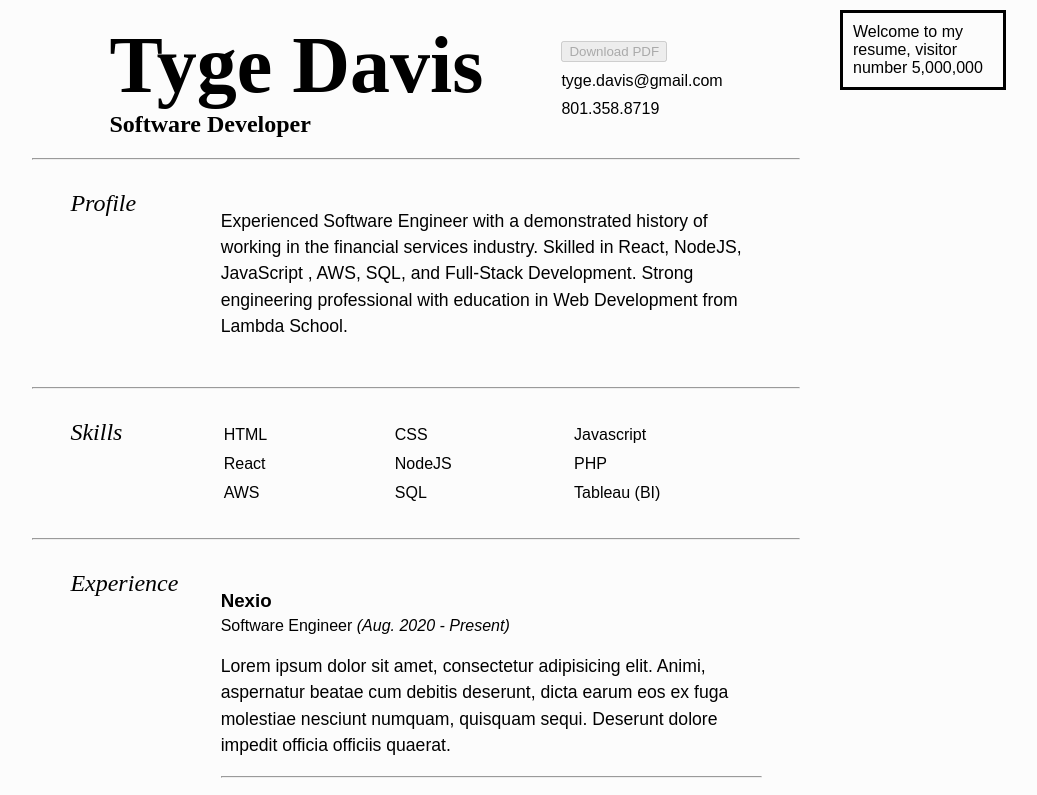
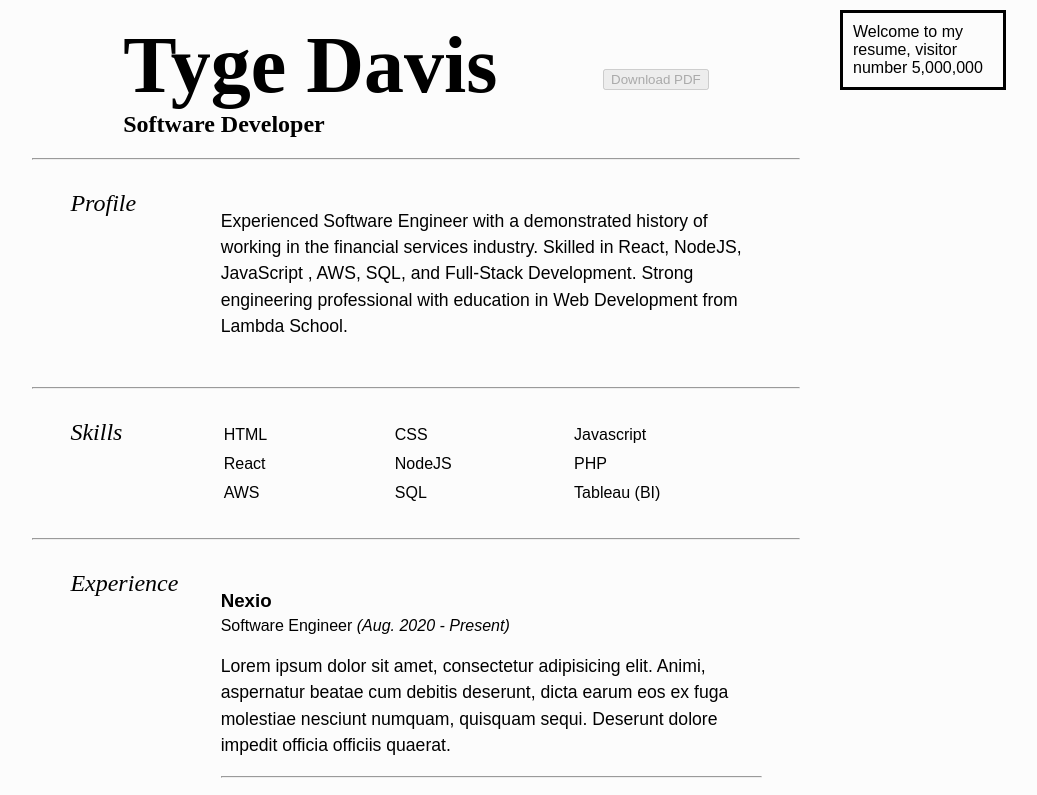
Before and after one commit to tygedavis/aws_resume, a plain HTML site: page index.html in a window 1280 px wide. Shown: the top 795 px of the page, without its empty margins (224-1261 px from the left). Drawn offline with Linux system fonts and the light colour scheme.

Commit message:
Remove info

```diff
--- a/index.html
+++ b/index.html
@@ -16,9 +16,7 @@
         <div class="header-info">
             <!--Todo: This needs to be enabled and have functionality-->
             <button disabled="true" autocomplete="off">Download PDF</button>
-            <!--Todo: This will change into an "Email Me" button-->
-            <p>tyge.davis@gmail.com</p>
-            <p>801.358.8719</p>
+            <!--Todo: Make an "Email Me" button-->
         </div>
     </div>
 
```
